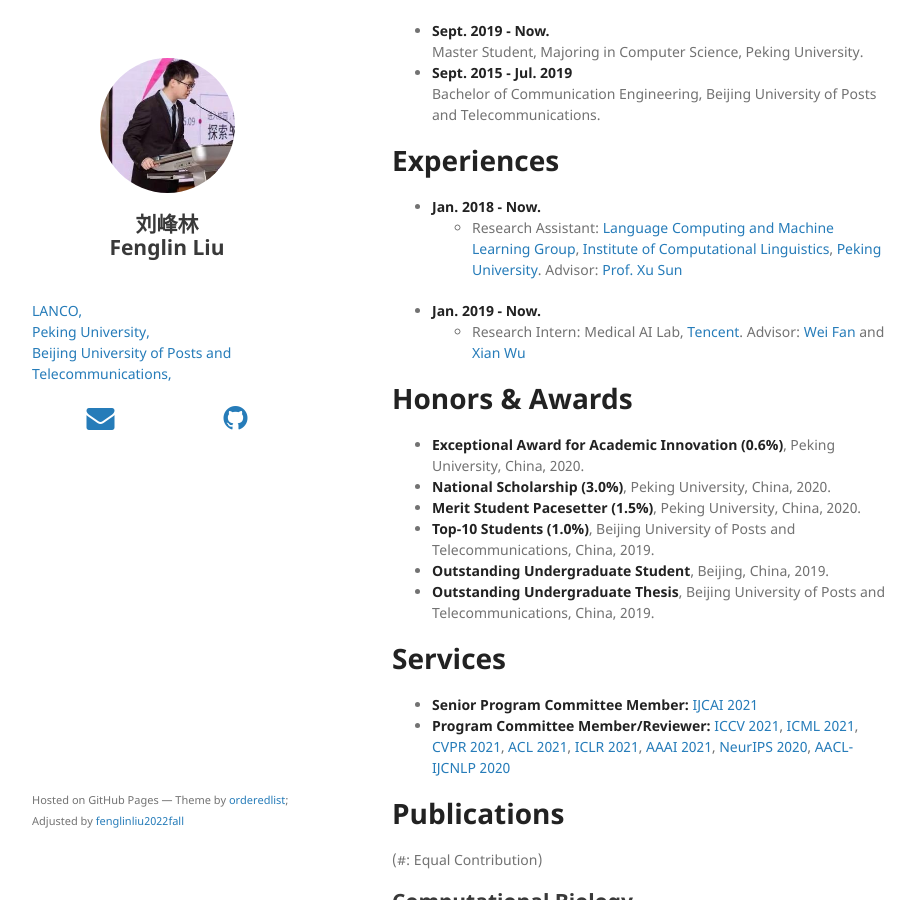
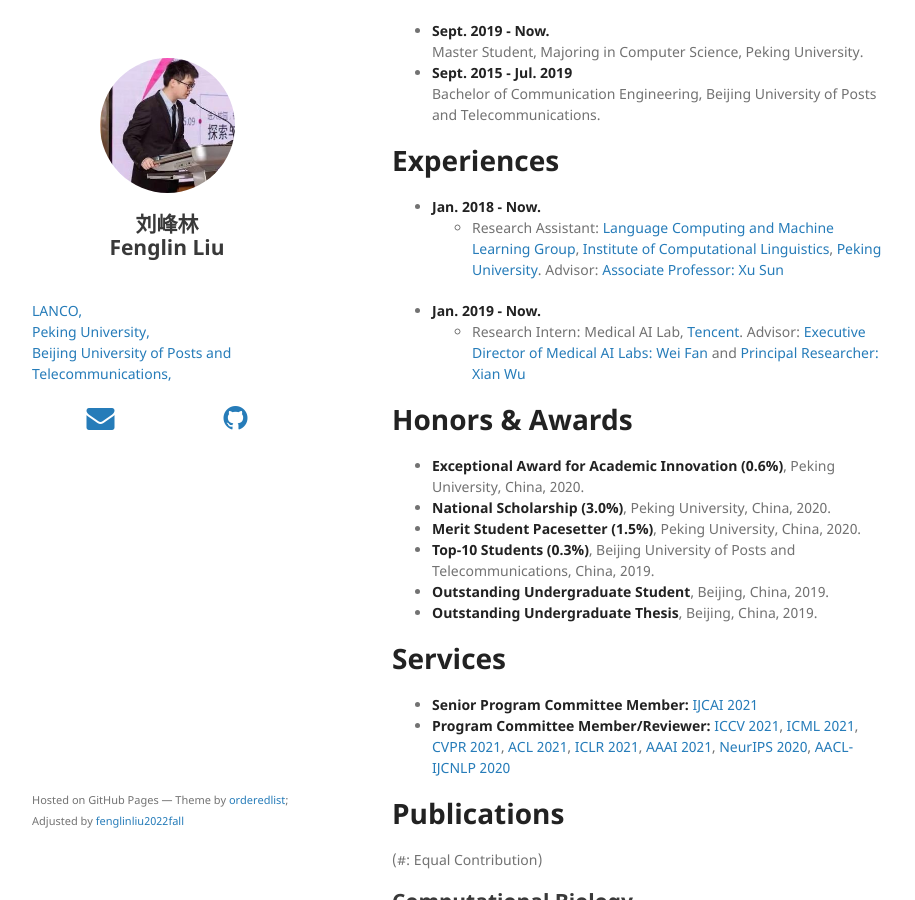
Before and after one commit to fenglinliu2022fall/fenglinliu2022fall.github.io, a Jekyll site: the page built from index.md, in a window 1280 px wide and 900 px high, scrolled down 668 px. Shown: the whole window, without its empty margins (178-1093 px from the left). Built offline with Jekyll 4.4.1, drawn with Linux system fonts in a browser that asks for light colours; nearby versions of some CDN libraries; our own code applies the rules of GitHub Pages for plain Markdown files.

Commit message:
Update index.md

```diff
--- a/index.md
+++ b/index.md
@@ -23,18 +23,18 @@ He has published over ten papers in premier ML/AI conferences as the first autho
 
 # Experiences
 * **Jan. 2018 - Now.**
-  * Research Assistant: [Language Computing and Machine Learning Group](http://lanco.pku.edu.cn/), [Institute of Computational Linguistics](http://icl.pku.edu.cn/), [Peking University](http://www.pku.edu.cn/). Advisor: [Prof. Xu Sun](http://xusun.org/)
+  * Research Assistant: [Language Computing and Machine Learning Group](http://lanco.pku.edu.cn/), [Institute of Computational Linguistics](http://icl.pku.edu.cn/), [Peking University](http://www.pku.edu.cn/). Advisor: [Associate Professor: Xu Sun](http://xusun.org/)
 
 * **Jan. 2019 - Now.**
-  * Research Intern: Medical AI Lab, [Tencent](https://www.tencent.com/). Advisor: [Wei Fan](https://scholar.google.com/citations?user=QvAC0OEAAAAJ) and [Xian Wu](https://scholar.google.com/citations?user=lslB5jkAAAAJ)
+  * Research Intern: Medical AI Lab, [Tencent](https://www.tencent.com/). Advisor: [Executive Director of Medical AI Labs: Wei Fan](https://scholar.google.com/citations?user=QvAC0OEAAAAJ) and [Principal Researcher: Xian Wu](https://scholar.google.com/citations?user=lslB5jkAAAAJ)
 
 # Honors & Awards
 * **Exceptional Award for Academic Innovation (0.6%)**, Peking University, China, 2020.
 * **National Scholarship (3.0%)**, Peking University, China, 2020.
 * **Merit Student Pacesetter (1.5%)**, Peking University, China, 2020.
-* **Top-10 Students (1.0%)**, Beijing University of Posts and Telecommunications, China, 2019.
+* **Top-10 Students (0.3%)**, Beijing University of Posts and Telecommunications, China, 2019.
 * **Outstanding Undergraduate Student**, Beijing, China, 2019.
-* **Outstanding Undergraduate Thesis**, Beijing University of Posts and Telecommunications, China, 2019.
+* **Outstanding Undergraduate Thesis**, Beijing, China, 2019.
 
 # Services
 * **Senior Program Committee Member:** [IJCAI 2021](https://ijcai-21.org/)
```
